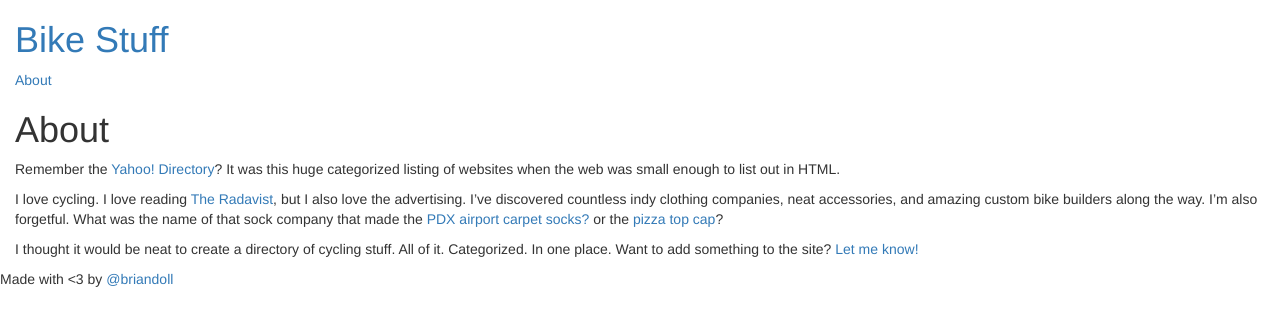
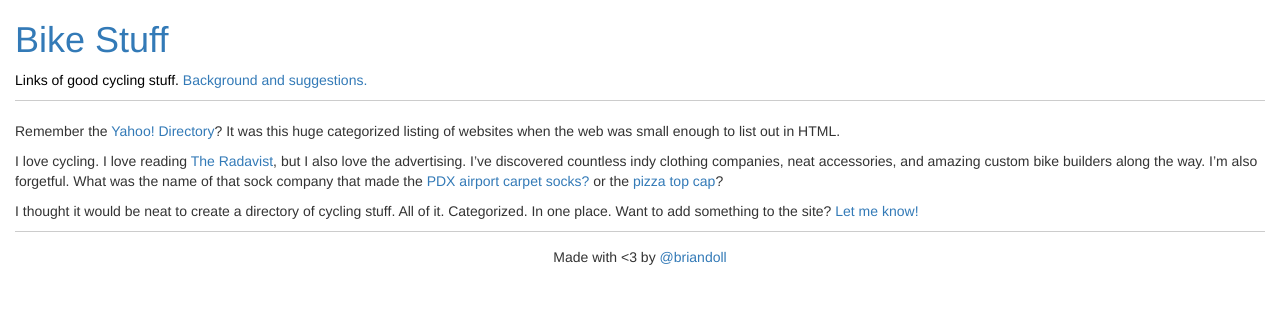
Before and after one commit to briandoll/bikestuff, a Jekyll site: the page built from about.md, in a window 1280 px wide. Shown: the top 326 px of the page. Built offline with Jekyll 4.4.1, drawn with Linux system fonts in a browser that asks for light colours.

Commit message:
less of an awful layout

```diff
--- a/_includes/footer.html
+++ b/_includes/footer.html
@@ -1,5 +1,5 @@
 <footer class="site-footer">
-  <div class="wrapper">
+  <div class="center">
     Made with <3 by <a href="https://twitter.com/briandoll">@briandoll</a>
   </div>
 </footer>
--- a/_includes/header.html
+++ b/_includes/header.html
@@ -1,13 +1,4 @@
-    <h1>
-    <a class="site-title" href="{{ site.baseurl }}/">{{ site.title }}</a>
-    </h1>
-
-    <nav class="site-nav">
-      <div class="trigger">
-        {% for page in site.pages %}
-          {% if page.title %}
-          <a class="page-link" href="{{ page.url | prepend: site.baseurl }}">{{ page.title }}</a>
-          {% endif %}
-        {% endfor %}
-      </div>
-    </nav>
+<div class="header">
+  <h1><a class="site-title" href="{{ site.baseurl }}/">{{ site.title }}</a></h1>
+  Links of good cycling stuff. <a href="{{ site.baseurl }}/about">Background and suggestions.</a>
+</div>
--- a/_layouts/default.html
+++ b/_layouts/default.html
@@ -7,14 +7,14 @@
 
     <div class="container-fluid">
         <div class="row">
-          <div class="col-xs-12">
+          <div class="col-md-12">
             {% include header.html %}
             {{ content }}
           </div>
       </div>
+
+      {% include footer.html %}
     </div>
-
-    {% include footer.html %}
 
   </body>
 
--- a/_layouts/page.html
+++ b/_layouts/page.html
@@ -2,10 +2,6 @@
 layout: default
 ---
 <div class="post">
-
-  <header class="post-header">
-    <h1 class="post-title">{{ page.title }}</h1>
-  </header>
 
   <article class="post-content">
     {{ content }}
--- a/css/bikestuff.css
+++ b/css/bikestuff.css
@@ -6,3 +6,19 @@ ul {
 li {
   padding: 5px;
 }
+
+.header {
+  color: black;
+  border-bottom: thin solid #ccc;
+  padding-bottom: 10px;
+  margin-bottom: 20px;
+}
+
+.site-footer {
+  border-top: thin solid #ccc;
+  padding: 15px;
+}
+
+.center {
+  text-align:center;
+}
```
Also changed, not shown: index.html (+1 -10 lines).
